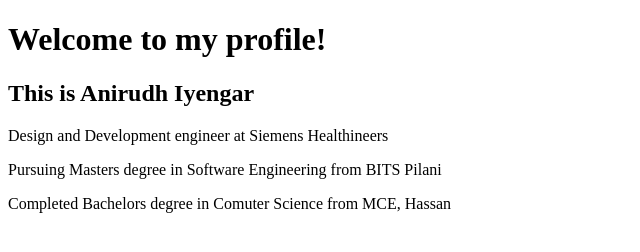
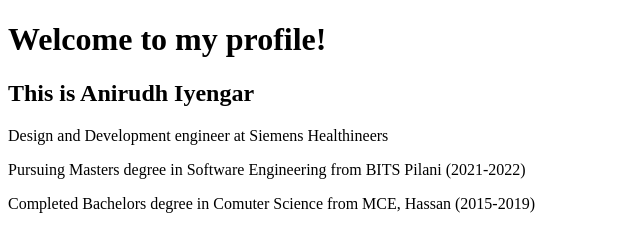
Before and after one commit to 2020mt93733/Anirudh.github.io, a plain HTML site: page index.html in a window 1280 px wide. Shown: the whole page, without its empty margins (0-640 px from the left). Drawn offline with Linux system fonts and the light colour scheme.

Commit message:
Update index.html

```diff
--- a/index.html
+++ b/index.html
@@ -6,8 +6,8 @@
 
 <h2>This is Anirudh Iyengar</h2>
   <p>Design and Development engineer at Siemens Healthineers</p>
-  <p>Pursuing Masters degree in Software Engineering from BITS Pilani</p>
-  <p>Completed Bachelors degree in Comuter Science from MCE, Hassan
+  <p>Pursuing Masters degree in Software Engineering from BITS Pilani (2021-2022)</p>
+  <p>Completed Bachelors degree in Comuter Science from MCE, Hassan (2015-2019)</p>
 
 </body>
 </html>
```
